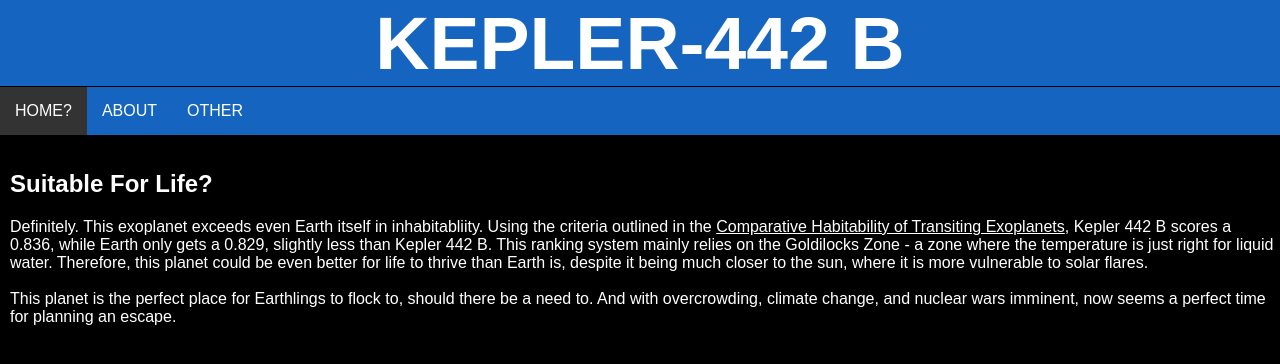
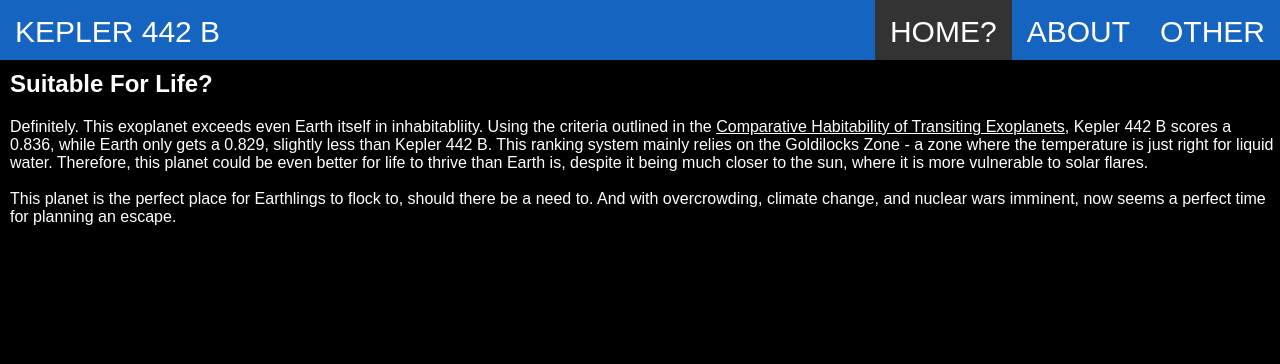
Before and after one commit to EthanShatterBlade/ethanshatterblade.github.io, a plain HTML site: page index.html in a window 1280 px wide. Drawn offline with Linux system fonts and the light colour scheme.

Commit message:
Changed headers

```diff
--- a/index.css
+++ b/index.css
@@ -2,20 +2,10 @@
     font-family:sans-serif;
     color:white;
 }
-h1#title {
-    font-size: 75px;
-    text-align: center;
+
+#navbar {
     position: absolute;
-    top: -50px;
-    left: 0px;
-    right: 0px;
-    background-color: #1565c0;
-    color: white;
-}
-
-ul#navbar {
-    position: absolute;
-    top: 86.5px;
+    top: 0px;
     left: 0px;
     right: 0px;
     list-style-type: none;
@@ -23,24 +13,28 @@ ul#navbar {
     padding: 0;
     overflow: hidden;
     background-color: #1565c0;
+    height:60px;
 }
 
-ul#navbar li {
+#navbar li:not(.left) {
+    float: right;
+}
+#navbar li.left {
     float: left;
 }
 
-ul#navbar a {
+#navbar a {
     display: block;
-    color: white;
     padding: 15px 15px;
     text-decoration: none;
+    font-size:30px;
 }
 
-ul#navbar a:hover {
+#navbar a:not(#title):hover {
     background-color: #333;
 }
 
-ul#navbar a.active {
+#navbar a.active {
     background-color: #333;
 }
 
@@ -49,9 +43,9 @@ body {
     background-repeat:no-repeat;*/
     background-color:black;
 }
-div#content {
+#content {
     position:absolute;
-    top:150px;
+    top:50px;
     left:10px;
 }
 table {
--- a/index.html
+++ b/index.html
@@ -9,12 +9,11 @@
 </head>
 
 <body>
-    <script src="index.js"></script>
-    <h1 id="title">KEPLER-442 B</h1>
     <ul id="navbar">
+        <li class="left"><a id="title">KEPLER 442 B</a></li>
+        <li><a href="other.html">OTHER</a></li>
+        <li><a href="about.html">ABOUT</a></li>
         <li><a class="active">HOME?</a></li>
-        <li><a href="about.html">ABOUT</a></li>
-        <li><a href="other.html">OTHER</a></li>
     </ul>
     <div id="content">
         <h2>Suitable For Life?</h2>
```
Also changed, not shown: about.html (+3 -4 lines), other.html (+3 -4 lines).
